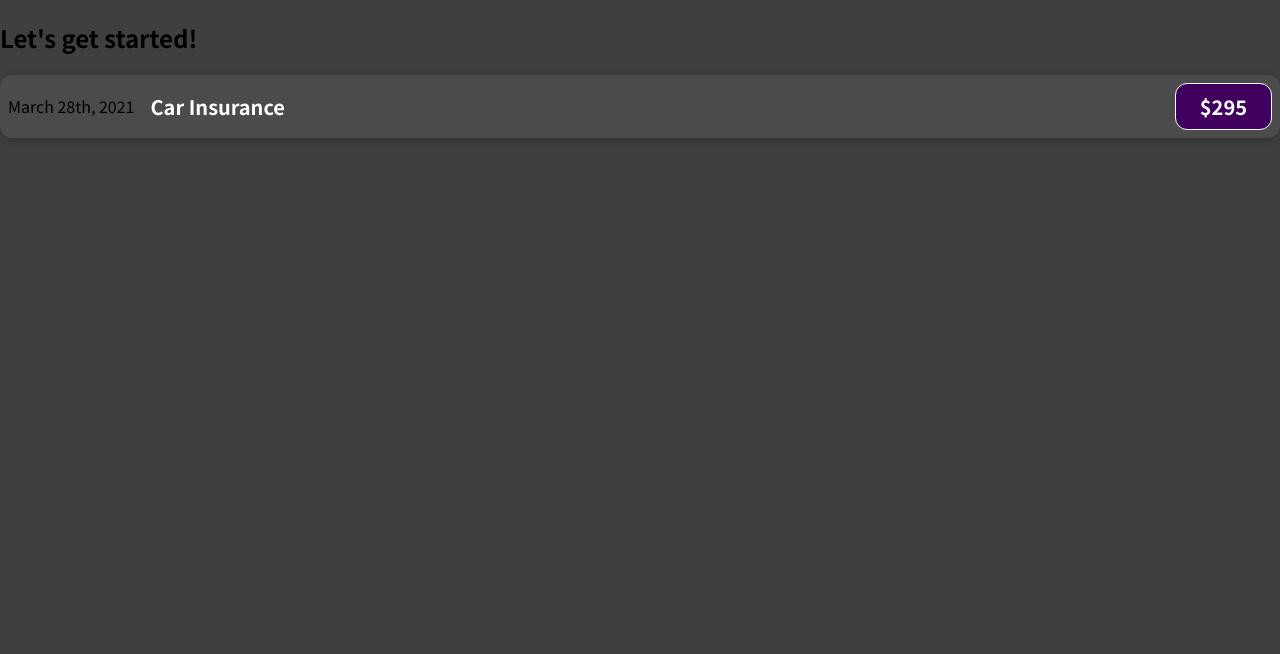
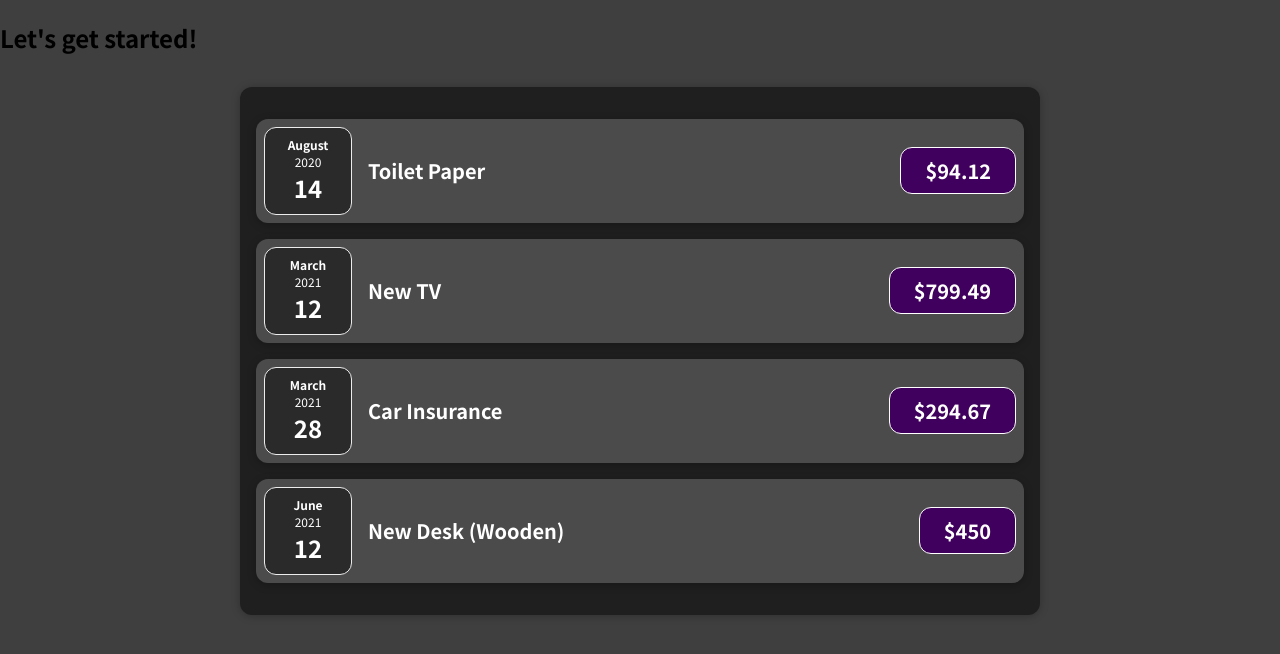
Before and after one commit to ParthCheulkar/react-expense-tracker, a React (Create React App) app: page / in a window 1280 px wide. Shown: the top 654 px of the page. Built offline with nearby package versions, Linux system fonts and the light colour scheme.

Commit message:
add expenses

```diff
--- a/src/App.js
+++ b/src/App.js
@@ -1,11 +1,34 @@
-import ExpenseItem from './components/ExpenseItem'; //importing our custom component.
+import Expenses from "./components/Expenses"; //importing our custom component.
 
 function App() {
   // functional Component App
+  // array of objects (data)
+  const expenses = [
+    {
+      id: "e1",
+      title: "Toilet Paper",
+      amount: 94.12,
+      date: new Date(2020, 7, 14),
+    },
+    { id: "e2", title: "New TV", amount: 799.49, date: new Date(2021, 2, 12) },
+    {
+      id: "e3",
+      title: "Car Insurance",
+      amount: 294.67,
+      date: new Date(2021, 2, 28),
+    },
+    {
+      id: "e4",
+      title: "New Desk (Wooden)",
+      amount: 450,
+      date: new Date(2021, 5, 12),
+    },
+  ];
+
   return (
     <div>
       <h2>Let's get started!</h2>
-      <ExpenseItem />
+      <Expenses data={expenses} />
     </div>
     // this is JSX, a special syntax provided by React.
   );
--- /dev/null
+++ b/src/components/ExpenseDate.css
@@ -0,0 +1,26 @@
+.expense-date {
+  display: flex;
+  flex-direction: column;
+  width: 5.5rem;
+  height: 5.5rem;
+  border: 1px solid #ececec;
+  background-color: #2a2a2a;
+  color: white;
+  border-radius: 12px;
+  align-items: center;
+  justify-content: center;
+}
+
+.expense-date__month {
+  font-size: 0.75rem;
+  font-weight: bold;
+}
+
+.expense-date__year {
+  font-size: 0.75rem;
+}
+
+.expense-date__day {
+  font-size: 1.5rem;
+  font-weight: bold;
+}
--- /dev/null
+++ b/src/components/ExpenseDate.js
@@ -0,0 +1,15 @@
+import React from "react";
+import './ExpenseDate.css';
+//creating a custom cmpnt for Date
+export default function ExpenseDate(props) {
+  const month = props.date.toLocaleString("en-US", { month: "long" });
+  const day = props.date.toLocaleString("en-US", { day: "2-digit" });
+  const year = props.date.getFullYear();
+  return (
+    <div className="expense-date">
+      <div className="expense-date__month">{month}</div>
+      <div className="expense-date__year">{year}</div>
+      <div className="expense-date__day">{day}</div>
+    </div>
+  );
+}
--- a/src/components/ExpenseItem.js
+++ b/src/components/ExpenseItem.js
@@ -1,16 +1,20 @@
-import './ExpenseItem.css';
-function ExpenseItem() {
-
+import ExpenseDate from "./ExpenseDate";
+import "./ExpenseItem.css"; //importing styles
+function ExpenseItem(props) {
+  //props are like proeprties or parameters coz react only allows one parameter in a fn cmpnt
   // defining our custom component
+  // using a different cmpnt inside our cmpnt
   return (
     <div className="expense-item">
-      <div>March 28th, 2021</div>
+      <ExpenseDate date = {props.date} />
       <div className="expense-item__description">
-        <h2>Car Insurance</h2>
-        <div className="expense-item__price">$295</div>
+        <h2>{props.title}</h2>
+        <div className="expense-item__price">${props.amount}</div>
       </div>
     </div>
   );
 }
 
 export default ExpenseItem; //exporting our custom component
+
+// write 'className' insteda of class
--- /dev/null
+++ b/src/components/Expenses.css
@@ -0,0 +1,9 @@
+.expenses {
+  padding: 1rem;
+  background-color: rgb(31, 31, 31);
+  margin: 2rem auto;
+  width: 50rem;
+  max-width: 95%;
+  border-radius: 12px;
+  box-shadow: 0 1px 8px rgba(0, 0, 0, 0.25);
+}
--- /dev/null
+++ b/src/components/Expenses.js
@@ -0,0 +1,16 @@
+import ExpenseItem from './ExpenseItem';
+import './Expenses.css';
+import React from 'react';
+
+export default function Expenses(props) {
+  const items = props.data;
+    return (
+      <div className="expenses">
+       { items.map((ele) =>
+        <ExpenseItem key={ele.id} title={ele.title} amount={ele.amount} date={ele.date} />)}
+        {/* <ExpenseItem title={props.name} amount={props.cost} date={props.dt} />
+        <ExpenseItem title={props.name} amount={props.cost} date={props.dt} />
+        <ExpenseItem title={props.name} amount={props.data.} date={props.dt} /> */}
+      </div>
+    );
+}
```
Also changed, not shown: 1 other file (tests, documents, lock files or other folders).
